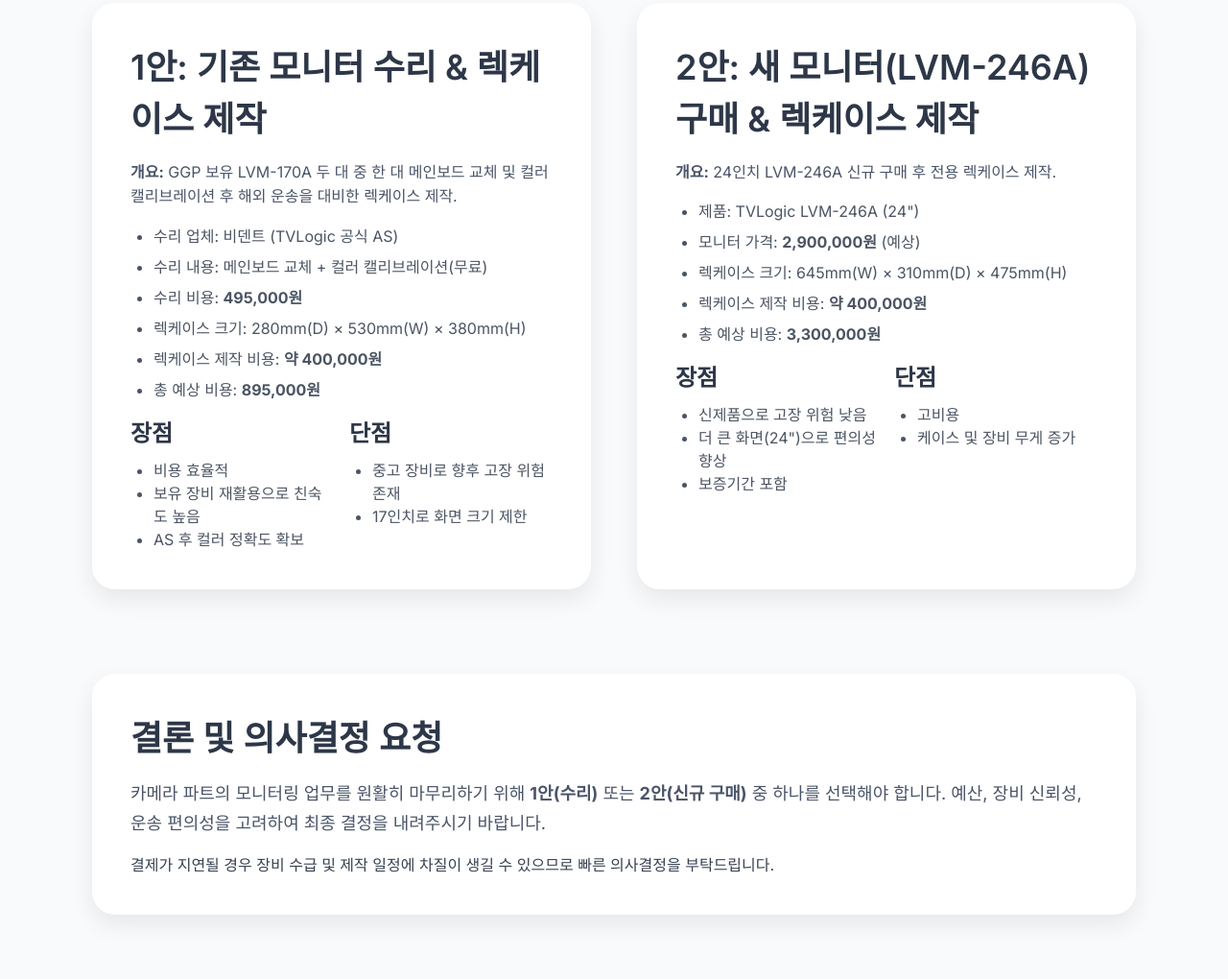
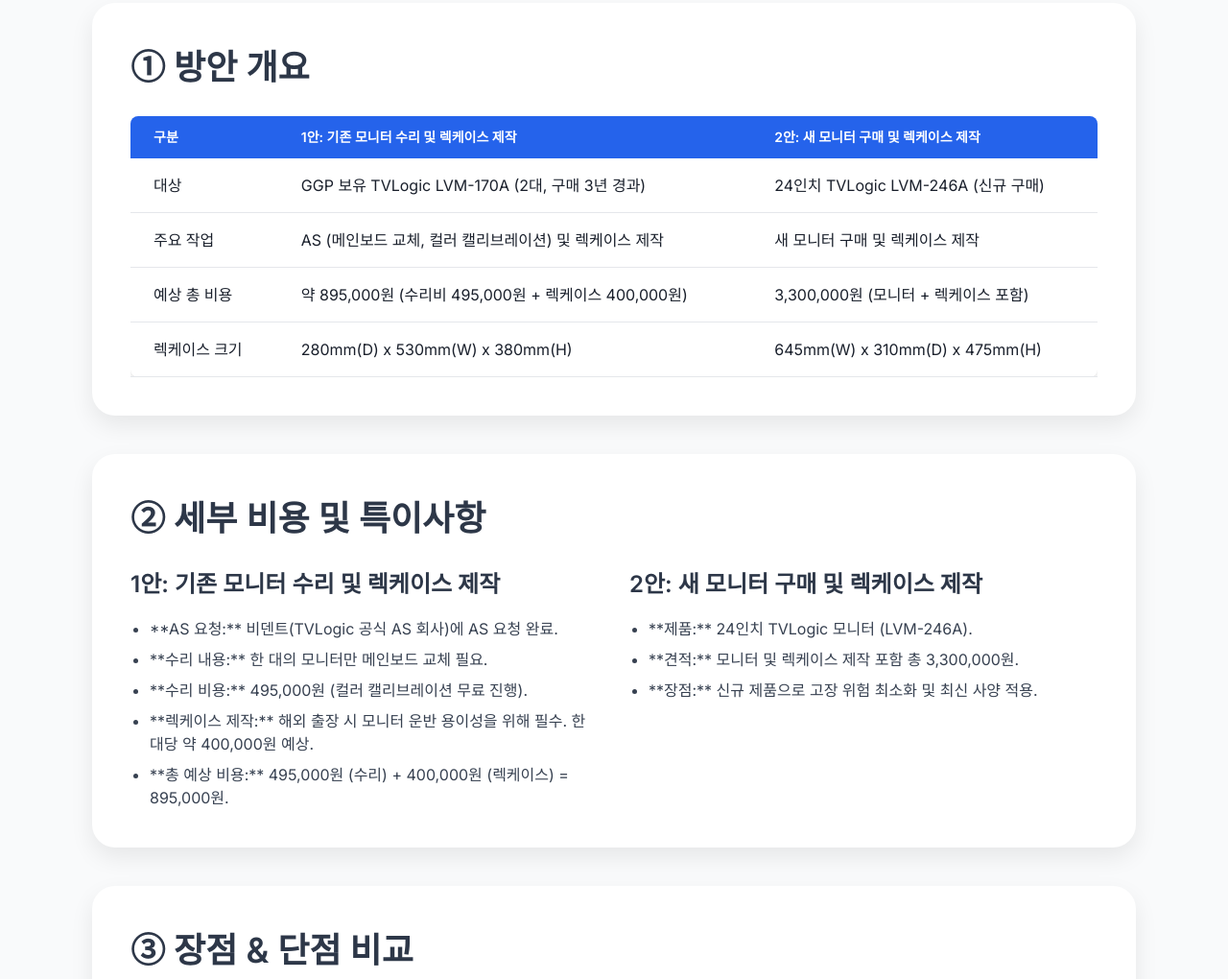
Before and after one commit to matthewkim129/TVlogic, a plain HTML site: page index.html in a window 1280 px wide. Shown: the part 4101-5121 px from the top of the page at 96% size. Drawn offline with nearby package versions, Linux system fonts and the light colour scheme.

Commit message:
Update index.html

```diff
--- a/index.html
+++ b/index.html
@@ -4,10 +4,8 @@
     <meta charset="UTF-8" />
     <meta name="viewport" content="width=device-width, initial-scale=1.0" />
     <title>TVLogic: 방송 프로덕션 색감 모니터링의 새로운 기준</title>
-    <!-- Tailwind CSS CDN -->
     <script src="https://cdn.tailwindcss.com"></script>
-    <!-- Google Fonts - Inter -->
-    <link href="https://fonts.googleapis.com/css2?family=Inter:wght@400;500;600;700&display=swap" rel="stylesheet" />
+    <link href="https://fonts.googleapis.com/css2?family=Inter:wght@400;500;600;700&display=swap" rel="stylesheet">
     <style>
         body {font-family:'Inter',sans-serif;background:linear-gradient(180deg,#f0f2f5 0%,#ffffff 100%);color:#1a202c}
         .section-heading{font-weight:700;text-align:center;margin-bottom:3rem}
@@ -26,7 +24,6 @@
 </head>
 <body class="antialiased">
 
-    <!-- Hero Section -->
     <section class="min-h-screen flex items-center justify-center text-center py-24 px-8 md:px-24">
         <div class="max-w-4xl mx-auto">
             <h1 class="hero-title">TVLogic:<br>방송 프로덕션 색감 모니터링의 새로운 기준</h1>
@@ -34,7 +31,6 @@
         </div>
     </section>
 
-    <!-- Introduction Section -->
     <section class="py-20 px-8 md:px-24 bg-white rounded-t-3xl shadow-inner-t-lg">
         <div class="max-w-5xl mx-auto text-center">
             <h2 class="section-title mb-8">정확성으로 완성되는 비전</h2>
@@ -48,7 +44,6 @@
         </div>
     </section>
 
-    <!-- Why TVLogic Section -->
     <section class="py-20 px-8 md:px-24">
         <div class="max-w-6xl mx-auto">
             <h2 class="section-title section-heading">TVLogic, 왜 전문가의 선택인가?</h2>
@@ -56,7 +51,6 @@
                 방송과 영화 제작은 엄격한 국제 표준을 따릅니다. TVLogic 모니터가 이 분야의 압도적인 선택인 이유는 명확합니다.
             </p>
 
-            <!-- 1. 국제 표준에 완벽히 부합하는 색상 재현 -->
             <div class="content-card">
                 <h3 class="sub-section-title">1. 국제 표준에 완벽히 부합하는 색상 재현</h3>
                 <div class="grid md:grid-cols-2 gap-8">
@@ -82,7 +76,6 @@
                 </div>
             </div>
 
-            <!-- 2. 타협 없는 '정확성'을 위한 전문 진단 도구 -->
             <div class="content-card">
                 <h3 class="sub-section-title">2. 타협 없는 '정확성'을 위한 전문 진단 도구</h3>
                 <p class="text-lead mb-8">
@@ -114,87 +107,104 @@
         </div>
     </section>
 
-    <!-- Cyprus Super Circuit Monitor Plan Section -->
-    <section id="cyprus-plan" class="py-20 px-8 md:px-24 bg-gray-50">
+    <section id="tvlogic-plan" class="py-20 px-8 md:px-24 bg-gray-50">
         <div class="max-w-6xl mx-auto">
-            <h2 class="section-title text-center mb-12">키프로스 슈퍼서킷 대회용 TVLogic 모니터 구매/수리 방안</h2>
+            <h2 class="section-title section-heading mb-12">
+                키프로스 슈퍼서킷 대회용 TVLogic 모니터 구매/수리 방안
+            </h2>
 
-            <div class="grid md:grid-cols-2 gap-12">
-                <!-- Option 1 -->
             <div class="content-card">
-                    <h3 class="sub-section-title mb-4">1안: 기존 모니터 수리 &amp; 렉케이스 제작</h3>
-                    <p class="feature-description mb-4"><strong>개요:</strong> GGP 보유 LVM-170A 두 대 중 한 대 메인보드 교체 및 컬러 캘리브레이션 후 해외 운송을 대비한 렉케이스 제작.</p>
-                    <ul class="list-disc pl-6 space-y-2 text-gray-600 mb-4">
-                        <li>수리 업체: 비덴트 (TVLogic 공식 AS)</li>
-                        <li>수리 내용: 메인보드 교체 + 컬러 캘리브레이션(무료)</li>
-                        <li>수리 비용: <strong>495,000원</strong></li>
-                        <li>렉케이스 크기: 280mm(D) × 530mm(W) × 380mm(H)</li>
-                        <li>렉케이스 제작 비용: <strong>약 400,000원</strong></li>
-                        <li>총 예상 비용: <strong>895,000원</strong></li>
-                    </ul>
-                    <div class="grid md:grid-cols-2 gap-4">
+                <h3 class="sub-section-title">① 방안 개요</h3>
+                <div class="overflow-x-auto">
+                    <table class="min-w-full bg-white rounded-lg shadow-md">
+                        <thead>
+                            <tr class="bg-blue-600 text-white">
+                                <th class="py-3 px-6 text-left text-sm font-semibold rounded-tl-lg">구분</th>
+                                <th class="py-3 px-6 text-left text-sm font-semibold">1안: 기존 모니터 수리 및 렉케이스 제작</th>
+                                <th class="py-3 px-6 text-left text-sm font-semibold rounded-tr-lg">2안: 새 모니터 구매 및 렉케이스 제작</th>
+                            </tr>
+                        </thead>
+                        <tbody>
+                            <tr>
+                                <td class="py-4 px-6 border-b border-gray-200 font-medium">대상</td>
+                                <td class="py-4 px-6 border-b border-gray-200">GGP 보유 TVLogic LVM-170A (2대, 구매 3년 경과)</td>
+                                <td class="py-4 px-6 border-b border-gray-200">24인치 TVLogic LVM-246A (신규 구매)</td>
+                            </tr>
+                            <tr>
+                                <td class="py-4 px-6 border-b border-gray-200 font-medium">주요 작업</td>
+                                <td class="py-4 px-6 border-b border-gray-200">AS (메인보드 교체, 컬러 캘리브레이션) 및 렉케이스 제작</td>
+                                <td class="py-4 px-6 border-b border-gray-200">새 모니터 구매 및 렉케이스 제작</td>
+                            </tr>
+                            <tr>
+                                <td class="py-4 px-6 border-b border-gray-200 font-medium">예상 총 비용</td>
+                                <td class="py-4 px-6 border-b border-gray-200">약 895,000원 (수리비 495,000원 + 렉케이스 400,000원)</td>
+                                <td class="py-4 px-6 border-b border-gray-200">3,300,000원 (모니터 + 렉케이스 포함)</td>
+                            </tr>
+                            <tr>
+                                <td class="py-4 px-6 border-b border-gray-200 font-medium">렉케이스 크기</td>
+                                <td class="py-4 px-6 border-b border-gray-200">280mm(D) x 530mm(W) x 380mm(H)</td>
+                                <td class="py-4 px-6 border-b border-gray-200">645mm(W) x 310mm(D) x 475mm(H)</td>
+                            </tr>
+                        </tbody>
+                    </table>
+                </div>
+            </div>
+
+            <div class="content-card">
+                <h3 class="sub-section-title">② 세부 비용 및 특이사항</h3>
+                <div class="grid md:grid-cols-2 gap-8">
                     <div>
-                            <p class="feature-heading">장점</p>
-                            <ul class="list-disc pl-6 text-gray-600">
-                                <li>비용 효율적</li>
-                                <li>보유 장비 재활용으로 친숙도 높음</li>
-                                <li>AS 후 컬러 정확도 확보</li>
+                        <h4 class="feature-heading mb-4">1안: 기존 모니터 수리 및 렉케이스 제작</h4>
+                        <ul class="list-disc pl-5 space-y-2 text-gray-700">
+                            <li>**AS 요청:** 비덴트(TVLogic 공식 AS 회사)에 AS 요청 완료.</li>
+                            <li>**수리 내용:** 한 대의 모니터만 메인보드 교체 필요.</li>
+                            <li>**수리 비용:** 495,000원 (컬러 캘리브레이션 무료 진행).</li>
+                            <li>**렉케이스 제작:** 해외 출장 시 모니터 운반 용이성을 위해 필수. 한 대당 약 400,000원 예상.</li>
+                            <li>**총 예상 비용:** 495,000원 (수리) + 400,000원 (렉케이스) = 895,000원.</li>
                         </ul>
                     </div>
                     <div>
-                            <p class="feature-heading">단점</p>
-                            <ul class="list-disc pl-6 text-gray-600">
-                                <li>중고 장비로 향후 고장 위험 존재</li>
-                                <li>17인치로 화면 크기 제한</li>
+                        <h4 class="feature-heading mb-4">2안: 새 모니터 구매 및 렉케이스 제작</h4>
+                        <ul class="list-disc pl-5 space-y-2 text-gray-700">
+                            <li>**제품:** 24인치 TVLogic 모니터 (LVM-246A).</li>
+                            <li>**견적:** 모니터 및 렉케이스 제작 포함 총 3,300,000원.</li>
+                            <li>**장점:** 신규 제품으로 고장 위험 최소화 및 최신 사양 적용.</li>
                         </ul>
                     </div>
                 </div>
             </div>
 
-                <!-- Option 2 -->
             <div class="content-card">
-                    <h3 class="sub-section-title mb-4">2안: 새 모니터(LVM-246A) 구매 &amp; 렉케이스 제작</h3>
-                    <p class="feature-description mb-4"><strong>개요:</strong> 24인치 LVM-246A 신규 구매 후 전용 렉케이스 제작.</p>
-                    <ul class="list-disc pl-6 space-y-2 text-gray-600 mb-4">
-                        <li>제품: TVLogic LVM-246A (24")</li>
-                        <li>모니터 가격: <strong>2,900,000원</strong> (예상)</li>
-                        <li>렉케이스 크기: 645mm(W) × 310mm(D) × 475mm(H)</li>
-                        <li>렉케이스 제작 비용: <strong>약 400,000원</strong></li>
-                        <li>총 예상 비용: <strong>3,300,000원</strong></li>
-                    </ul>
-                    <div class="grid md:grid-cols-2 gap-4">
+                <h3 class="sub-section-title">③ 장점 & 단점 비교</h3>
+                <div class="grid md:grid-cols-2 gap-8">
                     <div>
-                            <p class="feature-heading">장점</p>
-                            <ul class="list-disc pl-6 text-gray-600">
-                                <li>신제품으로 고장 위험 낮음</li>
-                                <li>더 큰 화면(24")으로 편의성 향상</li>
-                                <li>보증기간 포함</li>
+                        <h4 class="feature-heading mb-4">1안: 기존 모니터 수리 및 렉케이스 제작</h4>
+                        <ul class="list-disc pl-5 space-y-2 text-gray-700">
+                            <li class="font-semibold text-green-700">장점: <span class="font-normal">**초기 비용 절감.** 기존 자산 활용으로 예산 부담이 적습니다.</span></li>
+                            <li class="font-semibold text-red-700">단점: <span class="font-normal">수리 후 **재고장 가능성** 상존. 구매 후 3년 경과로 언제 또 다른 문제가 발생할지 미지수입니다. AS 기간 및 추후 유지보수 비용 발생 가능성이 있습니다.</span></li>
                         </ul>
                     </div>
                     <div>
-                            <p class="feature-heading">단점</p>
-                            <ul class="list-disc pl-6 text-gray-600">
-                                <li>고비용</li>
-                                <li>케이스 및 장비 무게 증가</li>
+                        <h4 class="feature-heading mb-4">2안: 새 모니터 구매 및 렉케이스 제작</h4>
+                        <ul class="list-disc pl-5 space-y-2 text-gray-700">
+                            <li class="font-semibold text-green-700">장점: <span class="font-normal">**안정성 및 신뢰성 확보.** 새 제품으로 대회 중 고장 위험이 현저히 낮습니다. 최신 기술이 적용된 모니터로 더 나은 성능을 기대할 수 있습니다.</span></li>
+                            <li class="font-semibold text-red-700">단점: <span class="font-normal">**높은 초기 투자 비용.** 1안에 비해 약 4배 이상의 비용이 발생합니다.</span></li>
                         </ul>
                     </div>
                 </div>
             </div>
-            </div>
 
-            <!-- Conclusion Card -->
-            <div class="content-card mt-12">
-                <h3 class="sub-section-title mb-4">결론 및 의사결정 요청</h3>
-                <p class="text-lead mb-4">카메라 파트의 모니터링 업무를 원활히 마무리하기 위해 <strong>1안(수리)</strong> 또는 <strong>2안(신규 구매)</strong> 중 하나를 선택해야 합니다. 예산, 장비 신뢰성, 운송 편의성을 고려하여 최종 결정을 내려주시기 바랍니다.</p>
-                <p class="text-gray-700">결제가 지연될 경우 장비 수급 및 제작 일정에 차질이 생길 수 있으므로 빠른 의사결정을 부탁드립니다.</p>
+            <div class="content-card text-center">
+                <h3 class="sub-section-title mb-4">④ 결론 및 의사결정 요청</h3>
+                <p class="text-lead mb-6">
+                    키프로스 슈퍼서킷 대회에서의 안정적인 카메라 파트 모니터링을 위해 위 두 가지 방안 중 하나를 결정해야 합니다.
+                    결제와 관련된 최종 결정을 해 주시면, 해당 방안으로 수리 또는 구매를 진행하여 업무를 마무리하겠습니다.
+                </p>
+                <p class="text-lg font-semibold text-blue-600">
+                    **1안 (기존 모니터 수리) 또는 2안 (새 모니터 구매) 중 선택하여 알려주시기 바랍니다.**
+                </p>
             </div>
         </div>
     </section>
-
-    <!-- Footer -->
-    <footer class="py-12 text-center text-gray-500 text-sm">
-        © 2025 GG Production. All rights reserved.
-    </footer>
-
     </body>
 </html>
```
Lines whose indentation alone changed are shown as unchanged.
